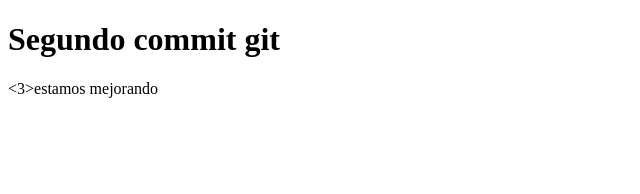
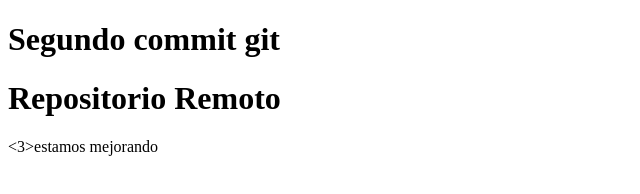
Before and after one commit to yonatanguti/nueva-prueba-GIT, a plain HTML site: page index.html in a window 1280 px wide. Shown: the whole page, without its empty margins (0-640 px from the left). Drawn offline with Linux system fonts and the light colour scheme.

Commit message:
Primera version

```diff
--- a/index.html
+++ b/index.html
@@ -6,6 +6,7 @@
   </head>
   <body>
     <h1>Segundo commit git</h1>
+    <h1>Repositorio Remoto</h2>
     <3>estamos mejorando</3>
   </body>
 </html>
```
